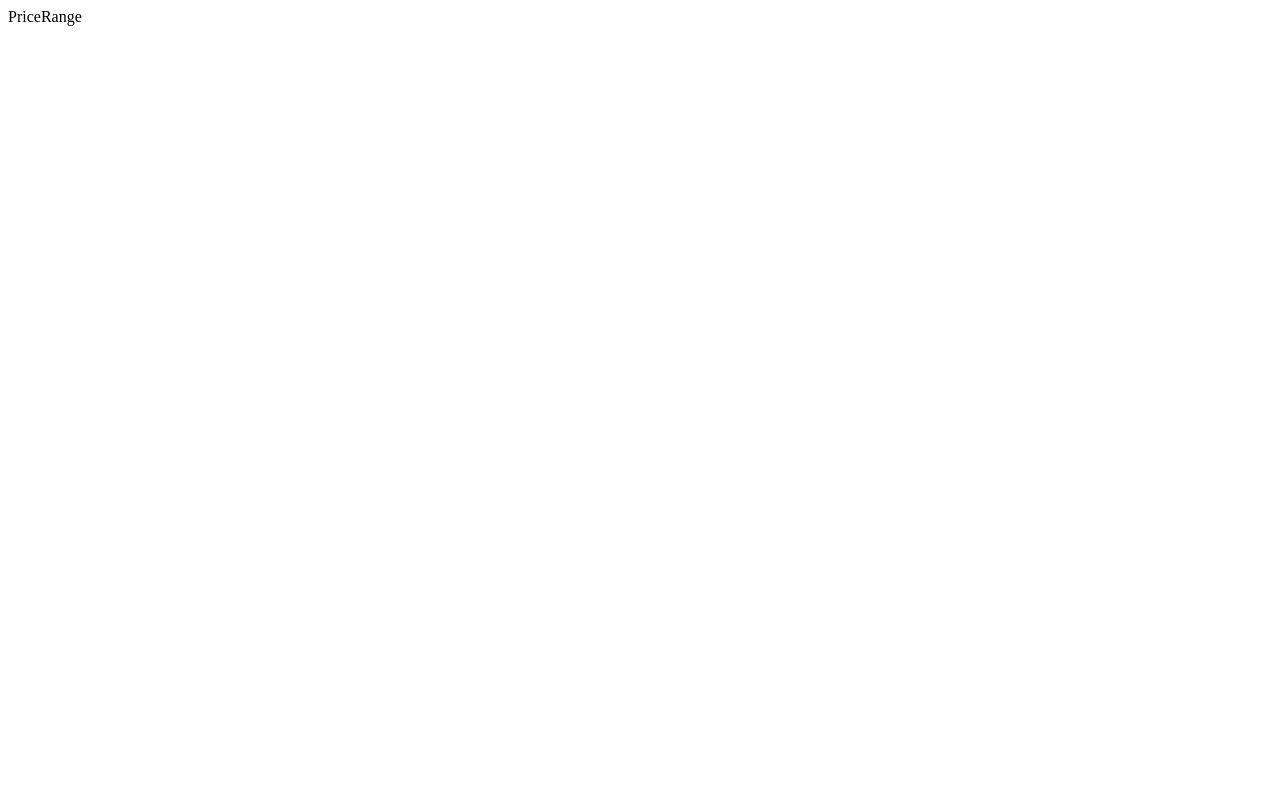
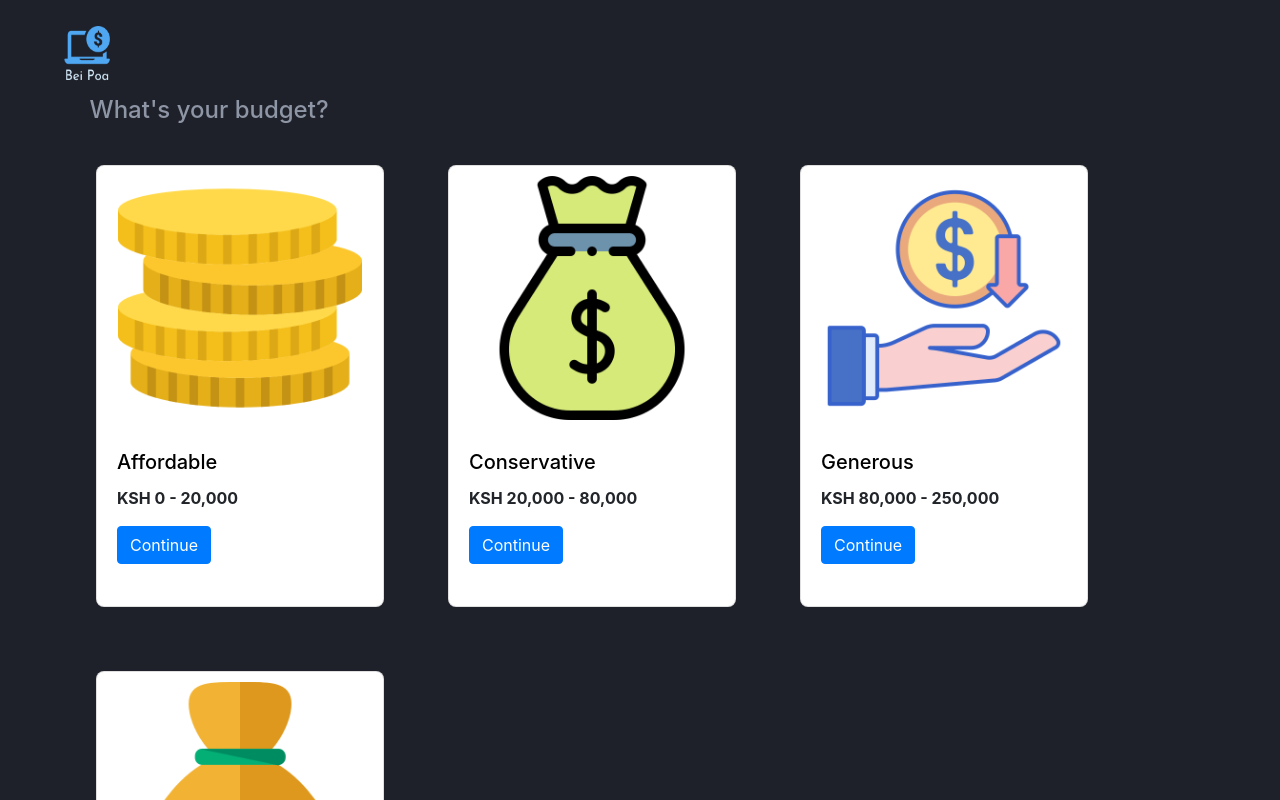
Before and after one commit to gachez/bei-poa, a Gatsby site in the folder gatsby-site/: page /PriceRange in a window 1280 px wide. Built offline with nearby package versions, Linux system fonts and the light colour scheme; Gatsby itself is replaced by a stand-in of ours.

Commit message:
added the home page and price

```diff
--- a/gatsby-site/src/pages/PriceRange.js
+++ b/gatsby-site/src/pages/PriceRange.js
@@ -1,9 +1,134 @@
-import React from "react"
-import { Link } from "gatsby"
+import React from "react";
+import { Link } from "gatsby";
+import {Card, Button, Image} from 'react-bootstrap';
+import 'bootstrap/dist/css/bootstrap.min.css';
+import Background from '../img/tv.jpg';
+import SmartPhone from '../img/phone.jpg';
+import Fridge from '../img/fridge.jpg';
+import Sofa from '../img/sofa.jpg';
+import Jumia from '../img/jumia.png';
+import Jiji from '../img/jiji.jpg';
+import Kilimall from '../img/kilimall.png';
+import Masoko from '../img/masoko.jpg';
+import Logo from '../img/logo.png';
+import Money from '../img/money.png';
+import Conservative from '../img/conmoney.png';
+import Affordable from '../img/budget.png';
+import Generous from '../img/generous.png';
 
-export default function PriceRage() {
-  return (<div>
-      PriceRange
-      </div>
+const cards = [
+  {
+    color: 'green',
+    title: 'Affordable',
+    range: '0 - 20,000',
+    img: Affordable
+  },
+  {
+    color: 'red',
+    title: 'Conservative',
+    range: '20,000 - 80,000',
+    img: Conservative
+  },
+  {
+    color: 'blue',
+    title: 'Generous',
+    range: '80,000 - 250,000',
+    img: Money
+  },
+  {
+    color: 'yellow',
+    title: 'Extravagant',
+    range: '250,000+',
+    img: Generous
+  }
+];
 
-  )}
+const sources = [
+  {
+    companyTitle: 'Jumia',
+    companyLogo: Jumia
+  },
+  {
+    companyTitle: 'Masoko',
+    companyLogo: Masoko
+  },
+  {
+    companyTitle: 'Jiji',
+    companyLogo: Jiji
+  },
+  {
+    companyTitle: 'Kilimall',
+    companyLogo: Kilimall
+  }
+];
+
+
+export default function PriceRange() {
+
+return (
+<div style={{
+    backgroundColor: '#1e2129',
+    position: 'fixed',
+    height: '100%',
+    width: '100%'
+}}>
+<Image src={Logo} style={{
+  position: 'absolute',
+  width: '128px',
+  height: '64px',
+  left: '1vw',
+  top: '2%',
+  margin: '10px'
+}} />
+
+<h4 style={{
+    marginTop: '7.5%',
+    marginLeft: '7vw',
+    color: '#8e95a5'
+}}>What's your budget?</h4>
+
+<div style={{
+      display: 'flex',
+      flexDirection: 'row',
+      flexWrap: 'wrap',
+      width: '90vw',
+      marginLeft: '5vw'
+    }}>
+      {
+        cards.map( card => {
+          return (
+            <Card key={card.title} style={{ width: '18rem', margin: '2rem', borderRadius: '8px'}}>
+              <Card.Img onMouseOver = {() => console.log('hov')} src={card.img} style={{ width: '100%', height: '60%', objectFit: 'contain', padding: '10px'}} />
+              <Card.Body style={{  borderRadius: '8px' }}>
+              <Card.Title style={{ color: '#000'}}>{card.title}</Card.Title>
+              <Card.Text style={{ fontWeight: 'bold'}} >KSH {card.range}</Card.Text>
+                <Link to="/PriceRange">
+                  <Button variant="primary">Continue</Button>
+                  </Link>
+              </Card.Body>
+            </Card>
+          )
+        })
+      }
+    </div>
+    <div style={{
+      width: '100vw',
+      justifyContent: 'center',
+      alignContent: 'center',
+      alignItems: 'center',
+      marginTop: '1rem',
+      display: 'flex',
+      flexDirection:'row',
+      flexWrap: 'wrap'
+    }}>
+      {
+        sources.map(source => {
+          return(
+            <Image style={{ width: '80px', height: '80px', borderRadius: '50%', margin: '1rem' }} src={source.companyLogo} />
+          )
+        })
+      }
+    </div>
+
+</div>)
+}
--- a/gatsby-site/src/pages/index.js
+++ b/gatsby-site/src/pages/index.js
@@ -3,48 +3,87 @@ import { Link } from "gatsby";
 import {Card, Button, Image} from 'react-bootstrap';
 import 'bootstrap/dist/css/bootstrap.min.css';
 import Background from '../img/tv.jpg';
+import SmartPhone from '../img/phone.jpg';
+import Fridge from '../img/fridge.jpg';
+import Sofa from '../img/sofa.jpg';
+import Logo from '../img/logo.png';
+import Jumia from '../img/jumia.png';
+import Jiji from '../img/jiji.jpg';
+import Kilimall from '../img/kilimall.png';
+import Masoko from '../img/masoko.jpg';
+import '../styles/style.css';
 
 
 const cards = [
   {
     color: 'green',
-    title: 'Televisions'
+    title: 'Television',
+    img: Background
   },
   {
     color: 'red',
-    title: 'Smart Phones'
+    title: 'Smart Phone',
+    img: SmartPhone
   },
   {
     color: 'blue',
-    title: 'Fridges'
+    title: 'Fridge',
+    img: Fridge
   },
   {
     color: 'yellow',
-    title: 'Laptops'
+    title: 'Sofa',
+    img: Sofa
+  }
+];
+
+const sources = [
+  {
+    companyTitle: 'Jumia',
+    companyLogo: Jumia
+  },
+  {
+    companyTitle: 'Masoko',
+    companyLogo: Masoko
+  },
+  {
+    companyTitle: 'Jiji',
+    companyLogo: Jiji
+  },
+  {
+    companyTitle: 'Kilimall',
+    companyLogo: Kilimall
   }
 ]
 
 export default function Home() {
-  return (
-  <div style={{
+
+return (
+<div style={{
     backgroundColor: '#1e2129',
     position: 'absolute',
-    top: 0,
-    bottom: 0,
-    left: 0,
-    right: 0
-  }}>
-<h1 style={{
-    marginTop: '2.5%',
+    height: '100%',
+    width: '100%'
+}}>
+<Image src={Logo} style={{
+  position: 'absolute',
+  width: '128px',
+  height: '64px',
+  left: '1vw',
+  top: '2%',
+  margin: '10px'
+}} />
+<h2 style={{
+    marginTop: '10%',
     marginLeft: '7vw',
     color: '#00acc1'
-}}>Welcome to Bei Poa</h1><br />
+}}>Welcome to Bei Poa</h2><br />
 
-<h3 style={{
+<h4 style={{
     marginTop: '.5%',
     marginLeft: '7vw',
     color: '#8e95a5'
-}}>What do you want to buy?🛍️</h3>
+}}>What do you want to buy?🛍️</h4>
 
 <div style={{
       display: 'flex',
@@ -57,15 +96,35 @@ export default function Home() {
         cards.map( card => {
           return (
             <Card key={card.title} style={{ width: '18rem', margin: '2rem', borderRadius: '8px'}}>
-              <Card.Img src={Background} style={{ width: '100%', height: 'auto', objectFit: 'cover'}} />
+              <Link to="/PriceRange">
+                <Card.Img src={card.img} style={{ height: '250px'}} />
+                </Link>
               <Card.Body style={{  borderRadius: '8px' }}>
-              <Card.Title>{card.title}</Card.Title>
-                <Button variant="primary">Continue</Button>
+              <Card.Title style={{ color: '#000'}}>{card.title}</Card.Title>
+
               </Card.Body>
             </Card>
           )
         })
       }
     </div>
+    <div style={{
+      width: '100vw',
+      justifyContent: 'center',
+      alignContent: 'center',
+      alignItems: 'center',
+      marginTop: '1rem',
+      display: 'flex',
+      flexDirection:'row',
+      flexWrap: 'wrap'
+    }}>
+      {
+        sources.map(source => {
+          return(
+            <Image style={{ width: '80px', height: '80px', borderRadius: '50%', margin: '1rem' }} src={source.companyLogo} />
+          )
+        })
+      }
+    </div>
 </div>)
 }
--- /dev/null
+++ b/gatsby-site/src/styles/style.css
@@ -0,0 +1,4 @@
+.container{
+    background-color: #1e2129;
+
+}
```
Also changed, not shown: gatsby-site/src/img/budget.png (added), gatsby-site/src/img/conmoney.png (added), gatsby-site/src/img/fridge.jpg (added), gatsby-site/src/img/generous.png (added), gatsby-site/src/img/jiji.jpg (added), gatsby-site/src/img/jumia.png (added), gatsby-site/src/img/kilimall.png (added), gatsby-site/src/img/logo.png (added), gatsby-site/src/img/masoko.jpg (added), gatsby-site/src/img/money.png (added), 2 other files.
